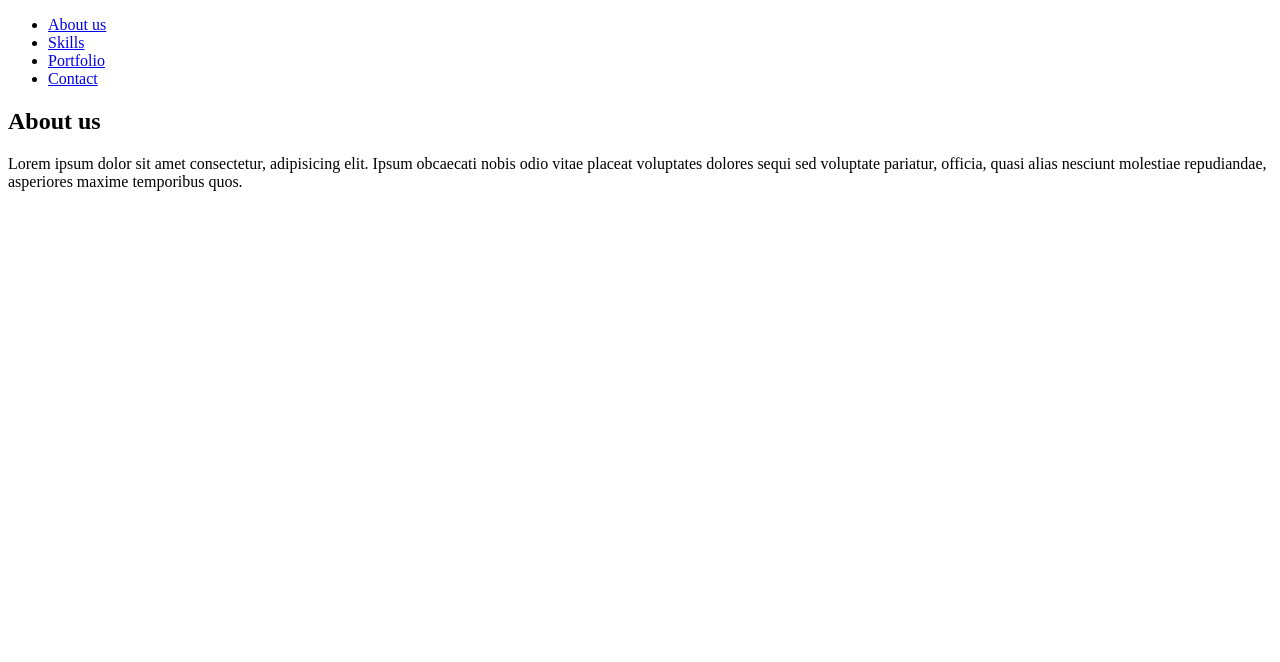
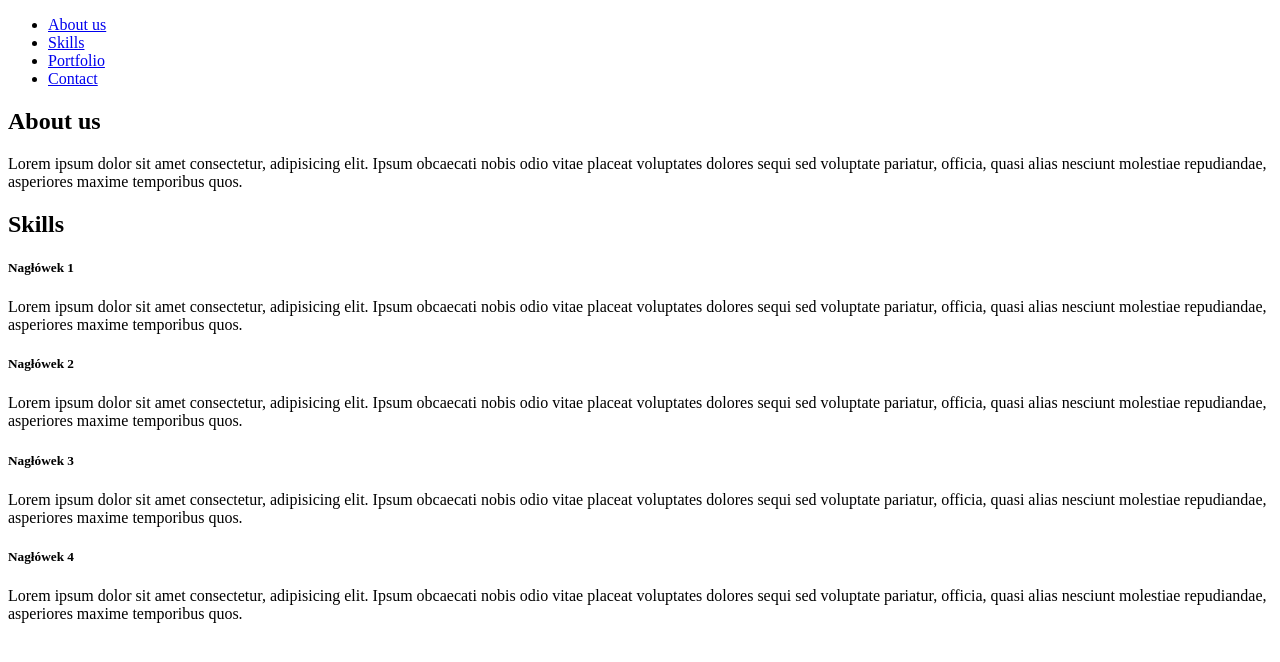
Before and after one commit to joanna-wieczorek/15-html-prosta-strona, a plain HTML site: page index.html in a window 1280 px wide. Drawn offline with Linux system fonts and the light colour scheme.

Commit message:
dodałam -Skills-

```diff
--- a/index.html
+++ b/index.html
@@ -20,5 +20,32 @@
             Lorem ipsum dolor sit amet consectetur, adipisicing elit. Ipsum obcaecati nobis odio vitae placeat voluptates dolores sequi sed voluptate pariatur, officia, quasi alias nesciunt molestiae repudiandae, asperiores maxime temporibus quos.
         </p>
     </section>
+    <section>
+        <h1 id="skills">Skills</h1>
+        <div class="skill">
+            <h5>Nagłówek 1</h5>
+            <p>
+                Lorem ipsum dolor sit amet consectetur, adipisicing elit. Ipsum obcaecati nobis odio vitae placeat voluptates dolores sequi sed voluptate pariatur, officia, quasi alias nesciunt molestiae repudiandae, asperiores maxime temporibus quos.
+            </p>
+        </div>
+        <div class="skill">
+            <h5>Nagłówek 2</h5>
+            <p>
+                Lorem ipsum dolor sit amet consectetur, adipisicing elit. Ipsum obcaecati nobis odio vitae placeat voluptates dolores sequi sed voluptate pariatur, officia, quasi alias nesciunt molestiae repudiandae, asperiores maxime temporibus quos.
+            </p>
+        </div>
+        <div class="skill">
+            <h5>Nagłówek 3</h5>
+            <p>
+                Lorem ipsum dolor sit amet consectetur, adipisicing elit. Ipsum obcaecati nobis odio vitae placeat voluptates dolores sequi sed voluptate pariatur, officia, quasi alias nesciunt molestiae repudiandae, asperiores maxime temporibus quos.
+            </p>
+        </div>
+        <div class="skill">
+            <h5>Nagłówek 4</h5>
+            <p>
+                Lorem ipsum dolor sit amet consectetur, adipisicing elit. Ipsum obcaecati nobis odio vitae placeat voluptates dolores sequi sed voluptate pariatur, officia, quasi alias nesciunt molestiae repudiandae, asperiores maxime temporibus quos.
+            </p>
+        </div>
+    </section>
 </body>
 </html>
```
